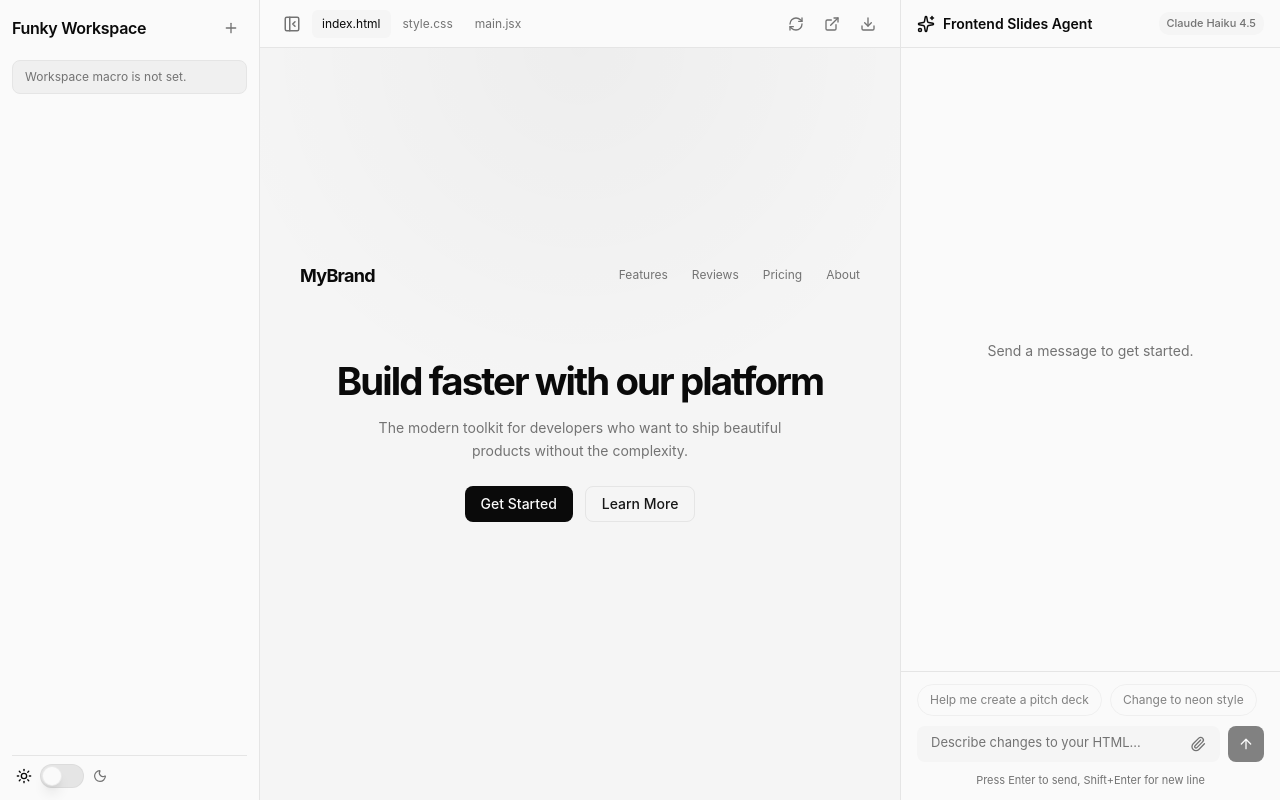
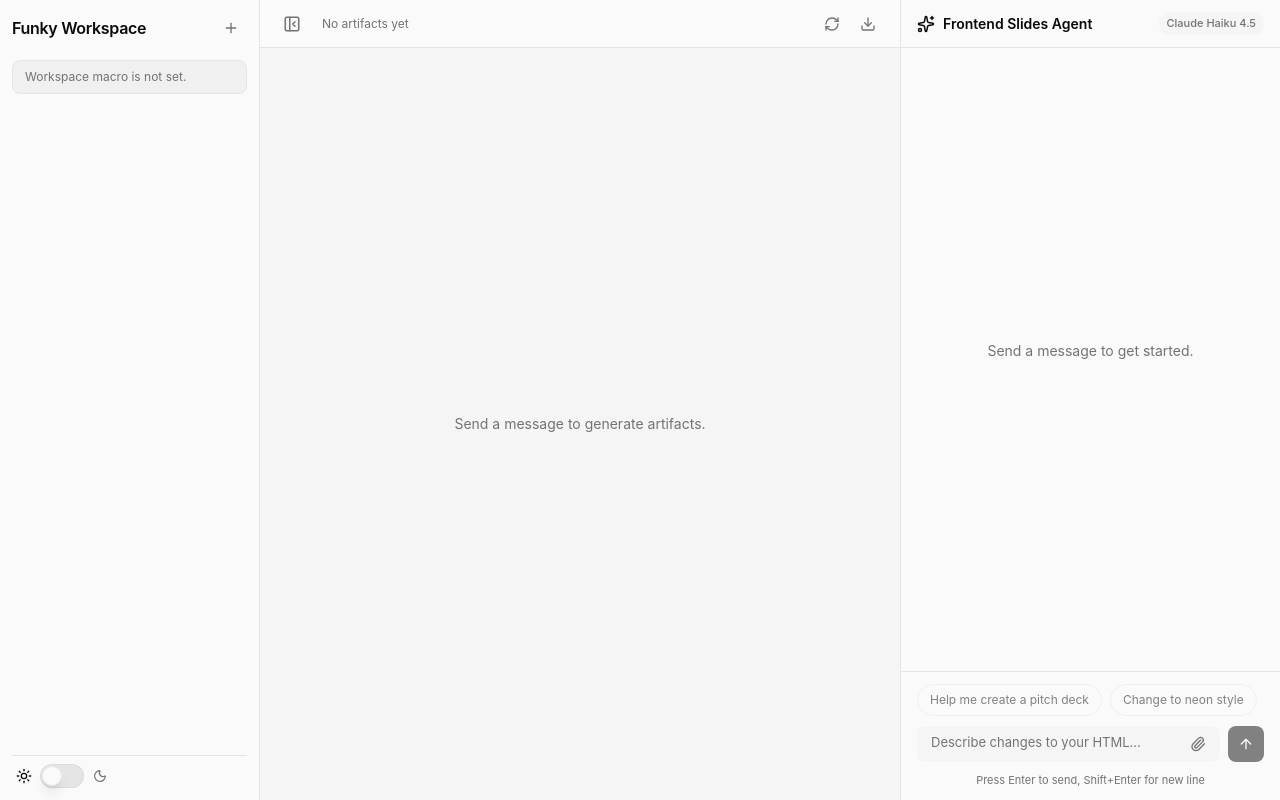
Before and after one commit to jinxi97/slides-agent-client, a React (Vite) app: page / in a window 1280 px wide. Built offline with nearby package versions, Linux system fonts and the light colour scheme.

Commit message:
render the artifacts

```diff
--- a/src/App.tsx
+++ b/src/App.tsx
@@ -27,6 +27,8 @@ import {
   answerQuestion,
   createChat,
   deleteChat,
+  getArtifacts,
+  getFileDownloadUrl,
   getMessages,
   listChats,
   sendMessage,
@@ -48,7 +50,6 @@ type ChatContextMenuState = {
   y: number
 }
 
-const navItems = ['Features', 'Reviews', 'Pricing', 'About']
 const quickActions = ['Help me create a pitch deck', 'Change to neon style']
 
 function App() {
@@ -69,6 +70,10 @@ function App() {
     currentIndex: number
     answers: string[]
   } | null>(null)
+  const [artifactFiles, setArtifactFiles] = useState<string[]>([])
+  const [activeArtifact, setActiveArtifact] = useState<string | null>(null)
+  const [artifactVersion, setArtifactVersion] = useState(0)
+  const [artifactBlobUrl, setArtifactBlobUrl] = useState<string | null>(null)
   const messagesEndRef = useRef<HTMLDivElement>(null)
   const textareaRef = useRef<HTMLTextAreaElement>(null)
   const isInitialScrollRef = useRef(true)
@@ -175,6 +180,110 @@ function App() {
     isInitialScrollRef.current = false
   }, [messages])
 
+  useEffect(() => {
+    if (!activeArtifact) {
+      setArtifactBlobUrl((prev) => {
+        if (prev) URL.revokeObjectURL(prev)
+        return null
+      })
+      return
+    }
+
+    let revoked = false
+    const url = getFileDownloadUrl(activeArtifact)
+
+    fetch(url)
+      .then((res) => {
+        if (!res.ok) throw new Error('Failed to fetch artifact')
+        return res.blob()
+      })
+      .then((blob) => {
+        if (revoked) return
+        // Re-create blob with correct MIME type based on extension
+        const ext = activeArtifact.split('.').pop()?.toLowerCase()
+        const mimeMap: Record<string, string> = {
+          html: 'text/html',
+          css: 'text/css',
+          js: 'application/javascript',
+          json: 'application/json',
+          svg: 'image/svg+xml',
+          png: 'image/png',
+          jpg: 'image/jpeg',
+          jpeg: 'image/jpeg',
+        }
+        const mime = mimeMap[ext ?? ''] ?? blob.type
+        const typed = new Blob([blob], { type: mime })
+        const blobUrl = URL.createObjectURL(typed)
+        setArtifactBlobUrl((prev) => {
+          if (prev) URL.revokeObjectURL(prev)
+          return blobUrl
+        })
+      })
+      .catch(() => {
+        if (!revoked) setArtifactBlobUrl(null)
+      })
+
+    return () => {
+      revoked = true
+      setArtifactBlobUrl((prev) => {
+        if (prev) URL.revokeObjectURL(prev)
+        return null
+      })
+    }
+  }, [activeArtifact, artifactVersion])
+
+  // Poll artifacts from backend
+  useEffect(() => {
+    if (!activeChatId) {
+      setArtifactFiles([])
+      setActiveArtifact(null)
+      return
+    }
+
+    let cancelled = false
+    let prevSnapshot = ''
+
+    async function fetchArtifacts() {
+      try {
+        const paths = await getArtifacts(activeChatId!)
+        if (cancelled) return
+
+        // Only update state when the list actually changes
+        const snapshot = JSON.stringify(paths)
+        if (snapshot === prevSnapshot) return
+        prevSnapshot = snapshot
+
+        setArtifactFiles(paths)
+        if (paths.length > 0) {
+          setActiveArtifact((current) =>
+            current && paths.includes(current) ? current : paths[paths.length - 1],
+          )
+          setArtifactVersion((v) => v + 1)
+        } else {
+          setActiveArtifact(null)
+        }
+      } catch {
+        // ignore polling errors
+      }
+    }
+
+    // Initial fetch
+    void fetchArtifacts()
+
+    // Poll every 3s while the agent is active
+    if (isSendingMessage) {
+      const interval = setInterval(() => void fetchArtifacts(), 3000)
+      return () => {
+        cancelled = true
+        clearInterval(interval)
+      }
+    }
+
+    return () => {
+      cancelled = true
+    }
+  }, [activeChatId, isSendingMessage])
+
   async function handleSendMessage(content: string) {
     const trimmed = content.trim()
 
@@ -199,20 +308,26 @@ function App() {
     }
 
     const streamingId = `streaming-${Date.now()}`
+    let lastSeenBlockCount = 0
 
     try {
       const result = await sendMessage(activeChatId, trimmed, {
         onBlocks(blocks) {
-          // Check if an AskUserQuestion just arrived
-          const lastBlock = blocks[blocks.length - 1]
-          if (lastBlock && lastBlock.type === 'tool' && lastBlock.name === 'AskUserQuestion') {
-            const questions = Array.isArray(lastBlock.input.questions)
-              ? (lastBlock.input.questions as AskUserQuestion[])
+          // Check new blocks for AskUserQuestion
+          for (let i = lastSeenBlockCount; i < blocks.length; i++) {
+            const block = blocks[i]
+            if (block.type !== 'tool') continue
+
+            if (block.name === 'AskUserQuestion') {
+              const questions = Array.isArray(block.input.questions)
+                ? (block.input.questions as AskUserQuestion[])
                 : []
               if (questions.length > 0) {
                 setPendingQuestion({ questions, currentIndex: 0, answers: [] })
               }
             }
+          }
+          lastSeenBlockCount = blocks.length
 
           const textContent = blocks
             .filter((b): b is { type: 'text'; text: string } => b.type === 'text')
@@ -269,6 +384,7 @@ function App() {
           return prev
         })
       }
+
     } catch (error) {
       // Remove optimistic message on error
       setMessages((prev) =>
@@ -479,69 +595,73 @@ function App() {
 
         <main className="flex min-h-[38rem] flex-col bg-[var(--preview-shell)] xl:min-h-screen">
           <header className="flex h-12 items-center justify-between border-b border-[var(--border-subtle)] px-4">
-            <div className="flex items-center gap-1">
+            <div className="flex items-center gap-1 overflow-hidden">
               <Button size="icon" variant="ghost" aria-label="Collapse sidebar">
                 <PanelLeftClose className="size-[18px]" />
               </Button>
-              <div className="flex items-center gap-0.5">
-                <div className="rounded-[6px] bg-[var(--surface-elevated)] px-2.5 py-1.5 text-xs text-[var(--text-primary)]">
-                  index.html
-                </div>
-                <div className="rounded-[6px] px-2.5 py-1.5 text-xs text-[var(--text-muted)]">
-                  style.css
-                </div>
-                <div className="rounded-[6px] px-2.5 py-1.5 text-xs text-[var(--text-muted)]">
-                  main.jsx
-                </div>
+              <div className="flex items-center gap-0.5 overflow-x-auto">
+                {artifactFiles.length > 0
+                  ? artifactFiles.map((file) => (
+                      <button
+                        className={`shrink-0 rounded-[6px] px-2.5 py-1.5 text-xs transition-colors ${
+                          file === activeArtifact
+                            ? 'bg-[var(--surface-elevated)] text-[var(--text-primary)]'
+                            : 'text-[var(--text-muted)] hover:text-[var(--text-primary)]'
+                        }`}
+                        key={file}
+                        onClick={() => setActiveArtifact(file)}
+                        type="button"
+                      >
+                        {getFileName(file)}
+                      </button>
+                    ))
+                  : (
+                    <span className="px-2.5 py-1.5 text-xs text-[var(--text-muted)]">
+                      No artifacts yet
+                    </span>
+                  )}
               </div>
             </div>
 
             <div className="flex items-center gap-1">
-              <Button size="icon" variant="ghost" aria-label="Refresh preview">
+              <Button
+                size="icon"
+                variant="ghost"
+                aria-label="Refresh preview"
+                onClick={() => setArtifactVersion((v) => v + 1)}
+              >
                 <RefreshCw className="size-4" />
               </Button>
-              <Button size="icon" variant="ghost" aria-label="Open in new tab">
+              {activeArtifact ? (
+                <Button
+                  size="icon"
+                  variant="ghost"
+                  aria-label="Open in new tab"
+                  onClick={() => window.open(getFileDownloadUrl(activeArtifact), '_blank')}
+                >
                   <ExternalLink className="size-4" />
                 </Button>
+              ) : null}
               <Button size="icon" variant="ghost" aria-label="Download output">
                 <Download className="size-4" />
               </Button>
             </div>
           </header>
 
-          <section className="flex flex-1 items-center justify-center bg-[radial-gradient(circle_at_top,var(--preview-glow),transparent_45%)] bg-[var(--preview-bg)] px-8 py-8">
-            <div className="w-full max-w-[560px] pb-16">
-              <div className="flex items-center justify-between pb-6">
-                <div className="text-[18px] font-bold tracking-[-0.04em]">MyBrand</div>
-                <nav className="flex items-center gap-6" aria-label="Preview site">
-                  {navItems.map((item) => (
-                    <a
-                      className="text-xs text-[var(--text-muted)] transition-colors hover:text-[var(--text-primary)]"
-                      href="/"
-                      key={item}
-                      onClick={(event) => event.preventDefault()}
-                    >
-                      {item}
-                    </a>
-                  ))}
-                </nav>
-              </div>
-
-              <div className="flex flex-col items-center gap-4 pt-12 text-center">
-                <h1 className="max-w-[500px] text-[clamp(2.2rem,3vw,3rem)] font-bold leading-[1.05] tracking-[-0.05em] text-[var(--hero-title)]">
-                  Build faster with our platform
-                </h1>
-                <p className="max-w-[420px] text-[14px] leading-[1.6] text-[var(--hero-subtitle)]">
-                  The modern toolkit for developers who want to ship beautiful
-                  products without the complexity.
-                </p>
-                <div className="flex items-center gap-3 pt-2">
-                  <Button>Get Started</Button>
-                  <Button variant="secondary">Learn More</Button>
-                </div>
-              </div>
+          {activeArtifact && artifactBlobUrl ? (
+            <iframe
+              className="flex-1 border-0 bg-white"
+              key={`${activeArtifact}-${artifactVersion}`}
+              src={artifactBlobUrl}
+              title={activeArtifact}
+            />
+          ) : (
+            <section className="flex flex-1 items-center justify-center bg-[var(--preview-bg)]">
+              <div className="text-center text-sm text-[var(--text-muted)]">
+                <p>Send a message to generate artifacts.</p>
               </div>
             </section>
+          )}
         </main>
 
         <section className="flex min-h-[340px] flex-col overflow-hidden border-t border-[var(--border-subtle)] bg-[var(--chat-bg)] xl:h-screen xl:min-h-0 xl:border-l xl:border-t-0">
@@ -860,6 +980,10 @@ function getRelativeChatBucket(chat: ChatSummary) {
   return 'Earlier'
 }
 
+function getFileName(filePath: string): string {
+  return filePath.split('/').pop() ?? filePath
+}
+
 function getErrorMessage(error: unknown) {
   if (error instanceof Error) {
     return error.message
```
Also changed, not shown: src/api/chats.ts (+54 -0 lines). Lines whose indentation alone changed are shown as unchanged.
